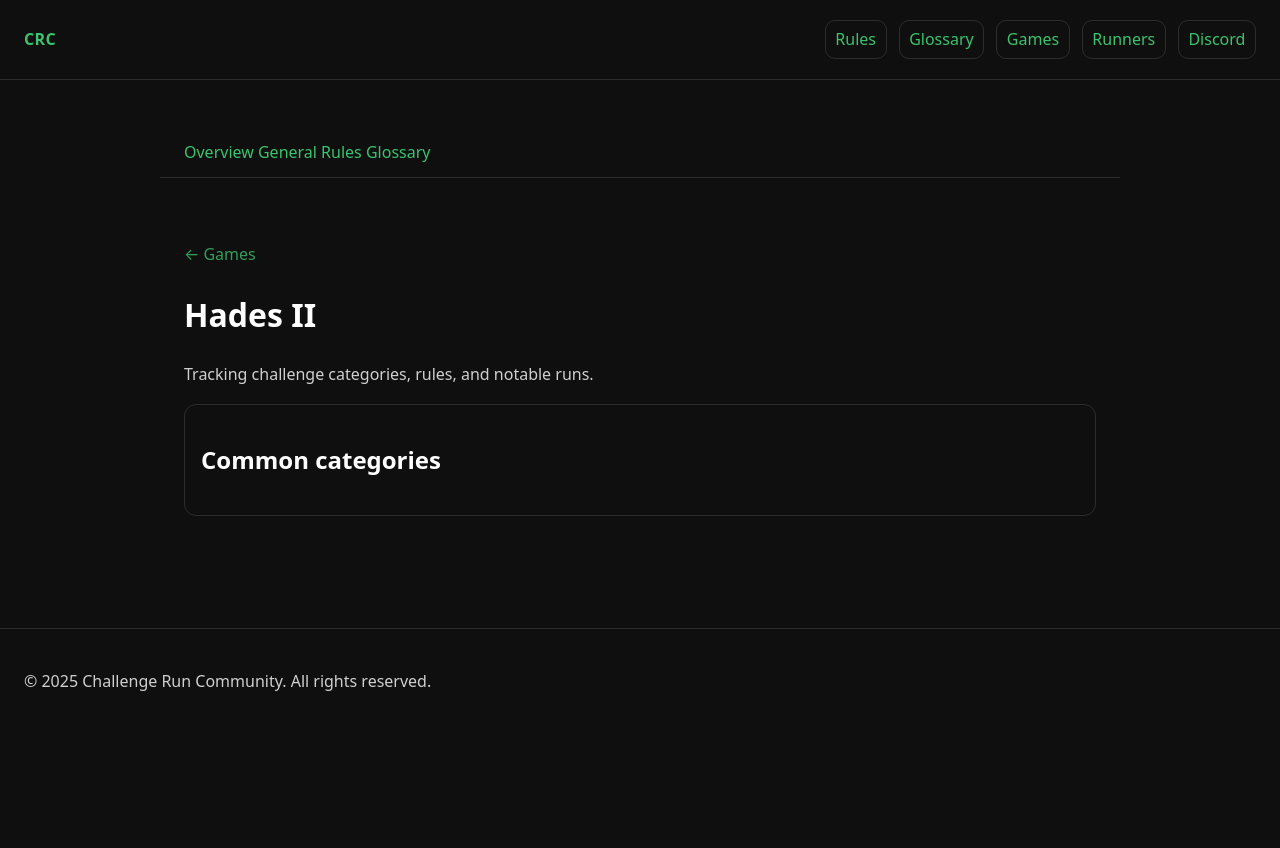
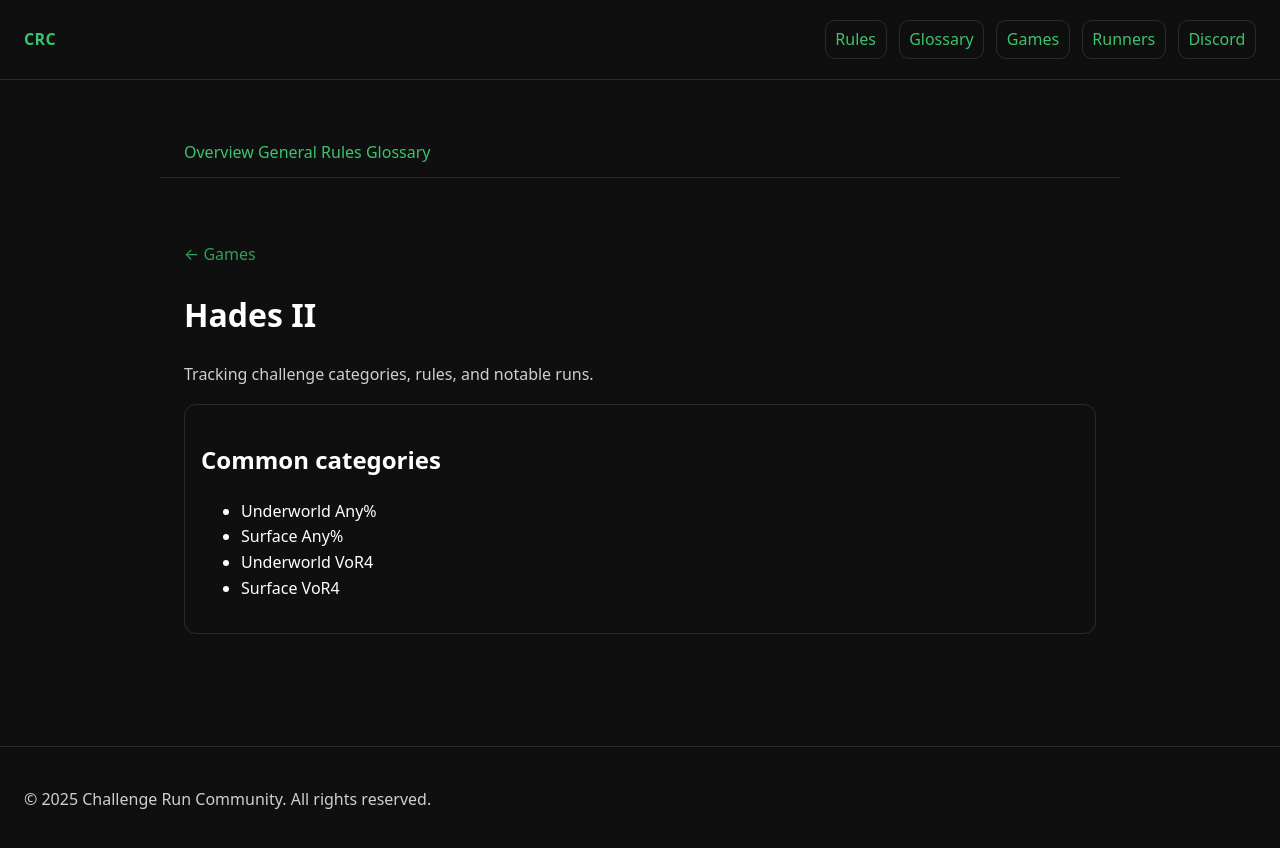
Before and after one commit to GaryAsher/challenge-run-site, a Jekyll site: the page built from _games/hades-2.md, in a window 1280 px wide. Shown: the top 848 px of the page. Built offline with Jekyll 4.4.1, drawn with Linux system fonts in a browser that asks for light colours.

Commit message:
change words to lowercase

```diff
--- a/_games/hades-2.md
+++ b/_games/hades-2.md
@@ -5,12 +5,12 @@
 status: Tracking challenge categories, rules, and notable runs.
 cover: /assets/game-covers/hades-2.jpg
 cover_position: center
-Challenges:
+challenges:
   - No-Hit
   - No-Damage
   - No-Hit No-Damage (NHND)
 
-Categories:
+categories:
   - Underworld Any%
   - Surface Any%
   - Underworld VoR4
```
